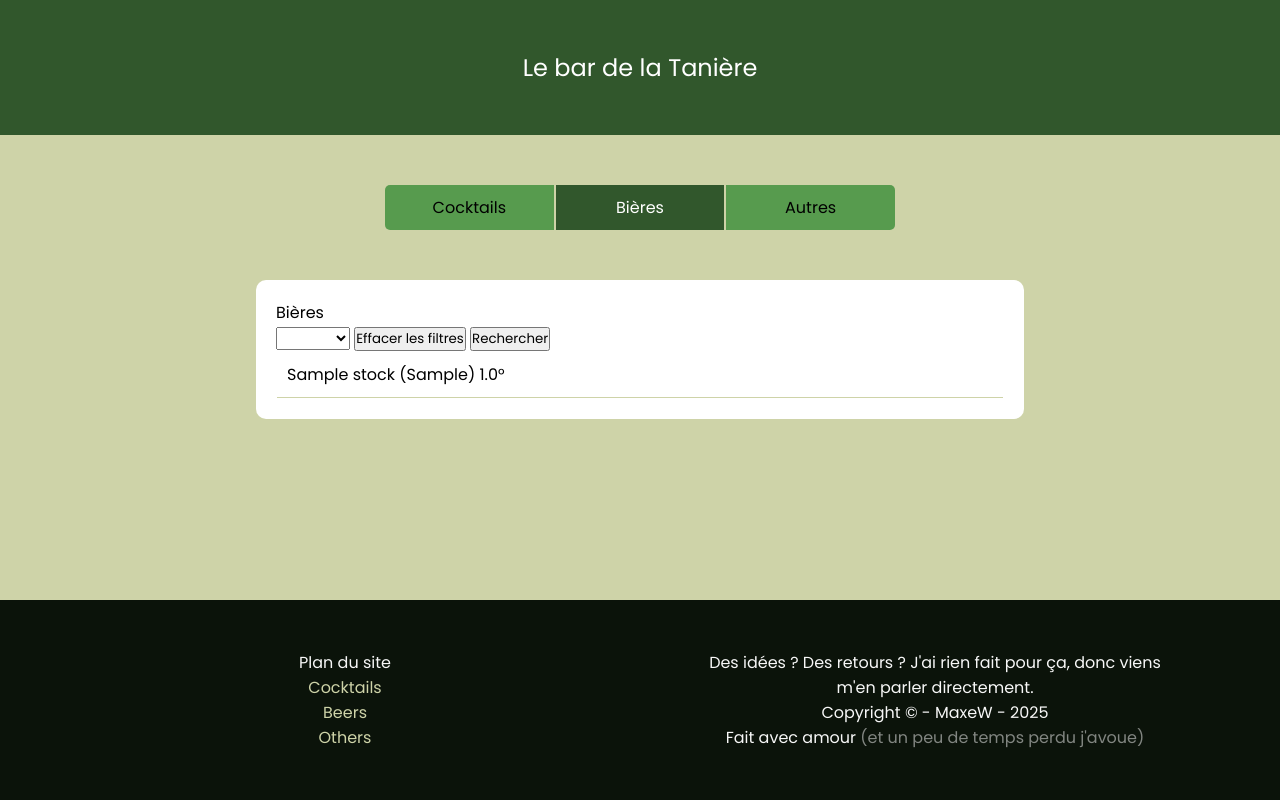
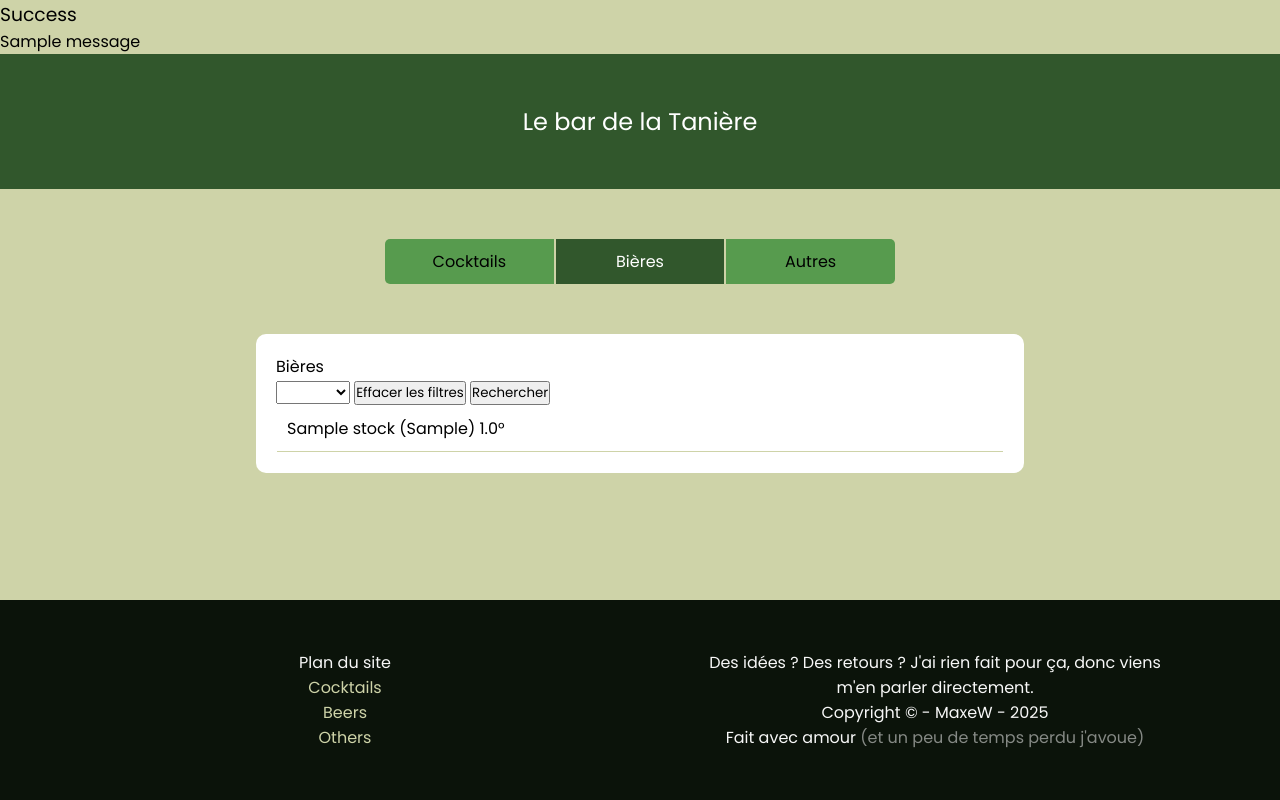
Before and after one commit to B4nanaJuice/bar-manager, a Flask app: page /beers in a window 1280 px wide. Run offline with Flask 3, Linux system fonts and the light colour scheme; tables that the repository leaves empty hold one stand-in row (values such as "Sample post"); one stand-in notice (Sample message) is shown; some libraries are stand-ins or nearby versions.

Commit message:
Added notifications

```diff
--- a/routes/public.py
+++ b/routes/public.py
@@ -1,4 +1,4 @@
-from flask import Blueprint, redirect, url_for, render_template, request
+from flask import Blueprint, redirect, url_for, render_template, request, flash
 import json
 import re
 from typing import List
--- a/static/css/base.css
+++ b/static/css/base.css
@@ -7,6 +7,10 @@
     --primary-lighter: hsl(from var(--primary) calc(180 - h) s calc(100 - l) / alpha);
 
     --light: hsl(from white h s calc(l - 3) / alpha);
+
+    --error: rgb(220, 53, 69);
+    --success: rgb(25, 135, 84);
+    --information: rgb(13, 202, 240);
 
     --default-spacing: 50px;
 }
@@ -41,7 +45,11 @@ a {
 }
 
 .description {
-    opacity: 0.5;
+    color: rgba(0, 0, 0, 0.5);
+}
+
+.description-light {
+    color: rgba(255, 255, 255, 0.5);
 }
 
 /* HEADER */
--- a/templates/base.html
+++ b/templates/base.html
@@ -1,5 +1,6 @@
 {% from "components/navbar.html.jinja" import navbar %}
 {% from "components/footer.html.jinja" import footer %}
+{% from "components/notification.html.jinja" import notification %}
 
 <!DOCTYPE html>
 <html lang="fr">
@@ -12,10 +13,22 @@
     <link rel="stylesheet" href="{{ url_for('static', filename = 'css/base.css') }}">
     <link rel="stylesheet" href="{{ url_for('static', filename = 'css/navbar.css') }}">
     <link rel="stylesheet" href="{{ url_for('static', filename = 'css/footer.css') }}">
+    <link rel="stylesheet" href="{{ url_for('static', filename = 'css/notification.css') }}">
     {% endblock %}
 </head>
 
 <body>
+    <!-- Show notifications -->
+    {% with messages = get_flashed_messages(with_categories = true) %}
+        {% if messages %}
+            <div class="notifications">
+            {% for category, message in messages %}
+                {{ notification(category, message)|safe() }}
+            {% endfor %}
+            </div>
+        {% endif %}
+    {% endwith %}
+
     <div class="header">
         <h2>Le bar de la Tanière</h2>
     </div>
--- a/templates/components/footer.html.jinja
+++ b/templates/components/footer.html.jinja
@@ -15,7 +15,7 @@
     <div class="other">
         <p>Des idées ? Des retours ? J'ai rien fait pour ça, donc viens m'en parler directement.</p>
         <p>Copyright &copy; - MaxeW - 2025</p>
-        <p>Fait avec amour <span class="description">(et un peu de temps perdu j'avoue)</span></p>
+        <p>Fait avec amour <span class="description-light">(et un peu de temps perdu j'avoue)</span></p>
     </div>
 </div>
 
--- /dev/null
+++ b/templates/components/notification.html.jinja
@@ -0,0 +1,11 @@
+{% macro notification(type, message) %}
+
+<div class="notification {{ type }}">
+    <div>
+        <h3>{{ type|capitalize() }}</h3>
+        <a class="close" onclick="this.parentElement.parentElement.remove()"></a>
+    </div>
+    <p>{{ message }}</p>
+</div>
+
+{% endmacro %}
```
